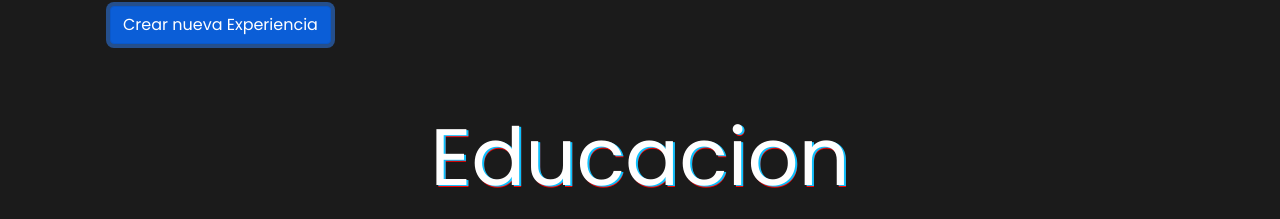
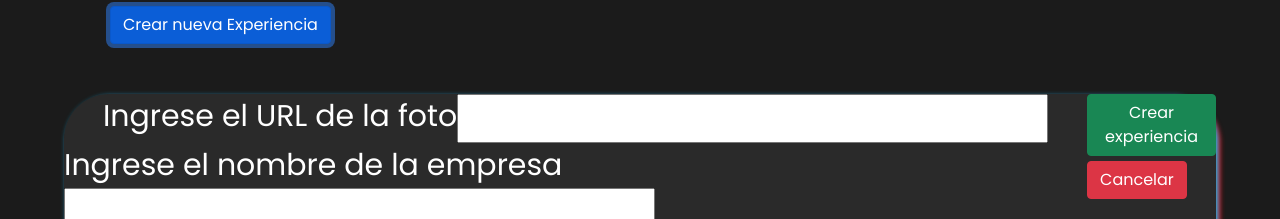
Before and after one commit to FacundoRodrigues87/PortfolioFrontEnd, an Angular app: page / in a window 1280 px wide. Both pictures are taken after a click on the button "Crear nueva Experiencia". Shown: the part 581-800 px from the top of the page. Built offline with nearby package versions, Linux system fonts and the light colour scheme; no server answers.

Commit message:
Agregue creacion de experiencia

```diff
--- a/src/app/components/exp/exp.component.html
+++ b/src/app/components/exp/exp.component.html
@@ -3,7 +3,31 @@
     <h2>Experiencia</h2>
   </div>
   <div id="creardiv">
-    <button id="crear" type="button" class="btn btn-primary">Crear nueva Experiencia</button>
+    <button id="crear" type="button" class="btn btn-primary" (click)="showNueva()">Crear nueva Experiencia</button>
+  </div>
+  <div #nuevaexp style="display: none;" id="textexp" class="container-fluid">
+    <div class="row">
+      <div  class="col" id="logoentre">
+        <label for="urlfoto">Ingrese el URL de la foto</label>
+        <input type="text" name="urlfoto" #urlfoto>
+      </div>
+      <div class="col" id="textcard">
+        <div id="infoexp1" >
+          <div id="empresa">
+            <label for="empresa">Ingrese el nombre de la empresa</label>
+            <input #empre type="text" name="empresa" #urlfoto>
+          </div>
+          <div id="descripcion">
+            <label for="descripcion">Ingrese la descripción de la Experiencia</label>
+            <input #desc type="text" name="descripcion" #urlfoto>
+          </div>
+        </div>
+        </div>
+    </div>
+    <div id="buttons">
+      <button type="button" class="btn btn-success" (click)="crearExp(); reloadPage()">Crear experiencia</button>
+      <button type="button" class="btn btn-danger" (click)="cancelNueva()">Cancelar</button>
+    </div>
   </div>
   <div class="items">
     <app-expitem></app-expitem>
--- a/src/app/components/exp/exp.component.ts
+++ b/src/app/components/exp/exp.component.ts
@@ -6,8 +6,10 @@ import {
   Input,
 } from '@angular/core';
 import { AppComponent } from 'src/app/app.component';
-
-declare function hola(): any;
+import { usuario } from 'src/app/model/Usuario.model';
+import { Experiencia } from 'src/app/model/experiencia';
+import { SExperienciaService } from 'src/app/services/s-experiencia.service';
+import { UsuarioService } from 'src/app/services/usuario.service';
 
 @Component({
   selector: 'app-exp',
@@ -15,11 +17,43 @@ declare function hola(): any;
   styleUrls: ['./exp.component.css'],
 })
 export class ExpComponent {
-  constructor(private renderer: Renderer2) {}
+  constructor(private renderer: Renderer2, private sExp:SExperienciaService, private usuarioService:UsuarioService) {}
 
-  @ViewChild('modifi') modifi!: ElementRef;
+  idUsuario = new usuario ('', '', '', '', [])
 
-  showModifi() {
-    this.renderer.setStyle(this.modifi.nativeElement, 'display', 'flex');
+  @ViewChild('nuevaexp') nuevaexp!: ElementRef;
+  @ViewChild('urlfoto') urlfoto!: ElementRef;
+  @ViewChild('empre') empre!: ElementRef;
+  @ViewChild('desc') desc!: ElementRef;
+
+  ngOnInit() {
+    this.usuarioService.getUser().subscribe((data) => {
+      this.idUsuario = data;
+    });
+    this.usuarioService.getUsers().subscribe((usuarios: any) => {
+      console.log(usuarios);
+    });
+  }
+
+  showNueva() {
+    this.renderer.setStyle(this.nuevaexp.nativeElement, 'display', 'flex');
+  }
+
+  cancelNueva() {
+    this.renderer.setStyle(this.nuevaexp.nativeElement, 'display', 'none');
+  }
+
+  crearExp(){
+    const empresa = this.empre.nativeElement.value;
+    const descripcion = this.desc.nativeElement.value;
+    const url_foto = this.urlfoto.nativeElement.value;
+    const exp = new Experiencia(empresa, descripcion, url_foto, this.idUsuario);
+    this.sExp.save(exp).subscribe(() => {
+      console.log('Experiencia creada correctamente');
+    });
+  }
+
+  reloadPage() {
+    location.reload();
   }
 }
--- a/src/app/components/header/header.component.ts
+++ b/src/app/components/header/header.component.ts
@@ -22,7 +22,7 @@ import { NavbarComponent } from '../navbar/navbar.component';
 export class HeaderComponent {
   usuario: usuario = new usuario('', '', '', '', []);
 
-  idUsuario: number = 0;
+  idUsuario: number = 1;
 
   constructor(
     private renderer: Renderer2,
--- a/src/app/model/Usuario.model.ts
+++ b/src/app/model/Usuario.model.ts
@@ -13,7 +13,7 @@ export class usuario {
     apellido: string,
     acercade: string,
     url_foto: string,
-    experiencias: Experiencia[]
+    experiencias: Experiencia[],
   ) {
     this.nombre = nombre;
     this.apellido = apellido;
--- a/src/app/model/experiencia.ts
+++ b/src/app/model/experiencia.ts
@@ -1,15 +1,17 @@
+import { usuario } from "./Usuario.model";
 
 export class Experiencia {
     idExperiencialaboral?: number;
     empresa: string;
     descripcion: string;
     url_foto: string;
-    idUsuario?: number;
+    idUsuario?: usuario;
 
-    constructor(empresa: string, descripcion: string, url_foto: string){
+    constructor(empresa: string, descripcion: string, url_foto: string, idUsuario: usuario) {
         this.empresa = empresa;
         this.descripcion = descripcion;
         this.url_foto = url_foto;
+        this.idUsuario = idUsuario;
     }
 
 }
```
